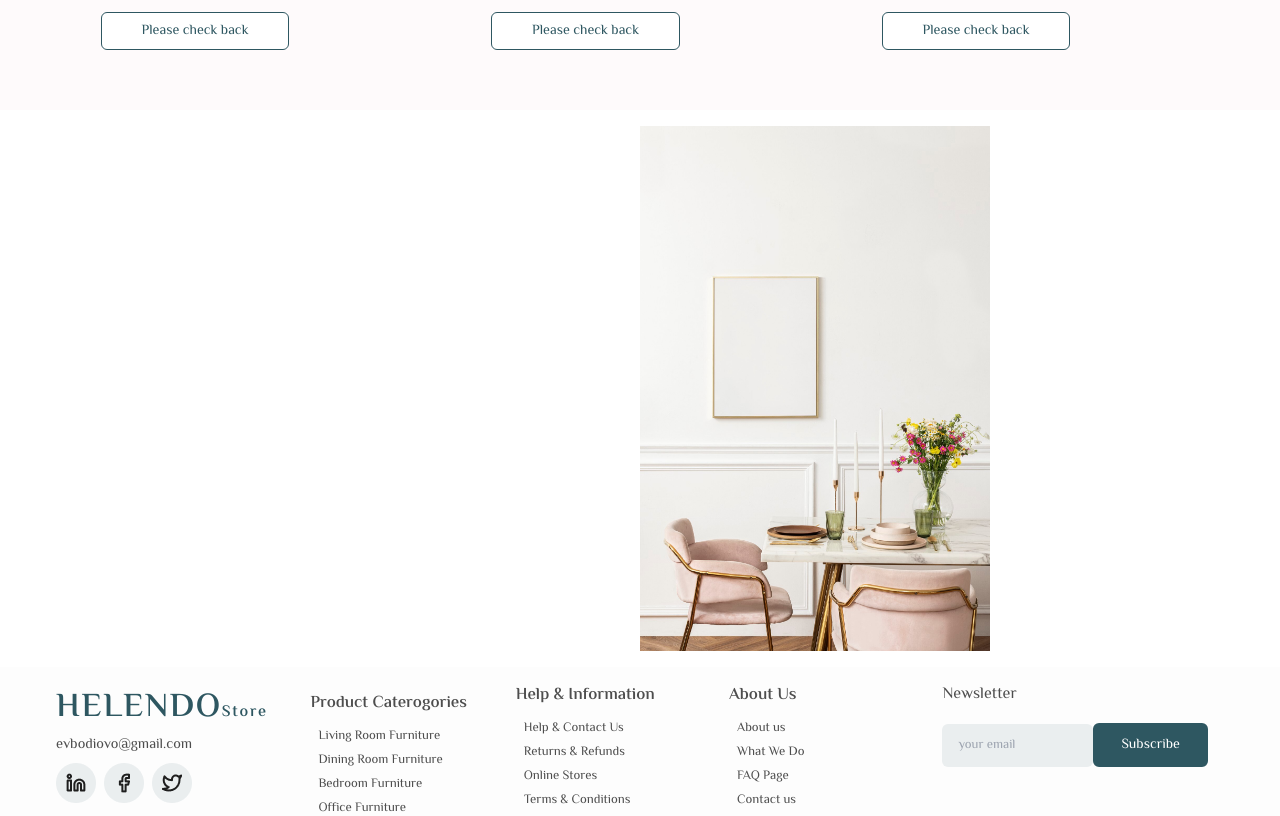
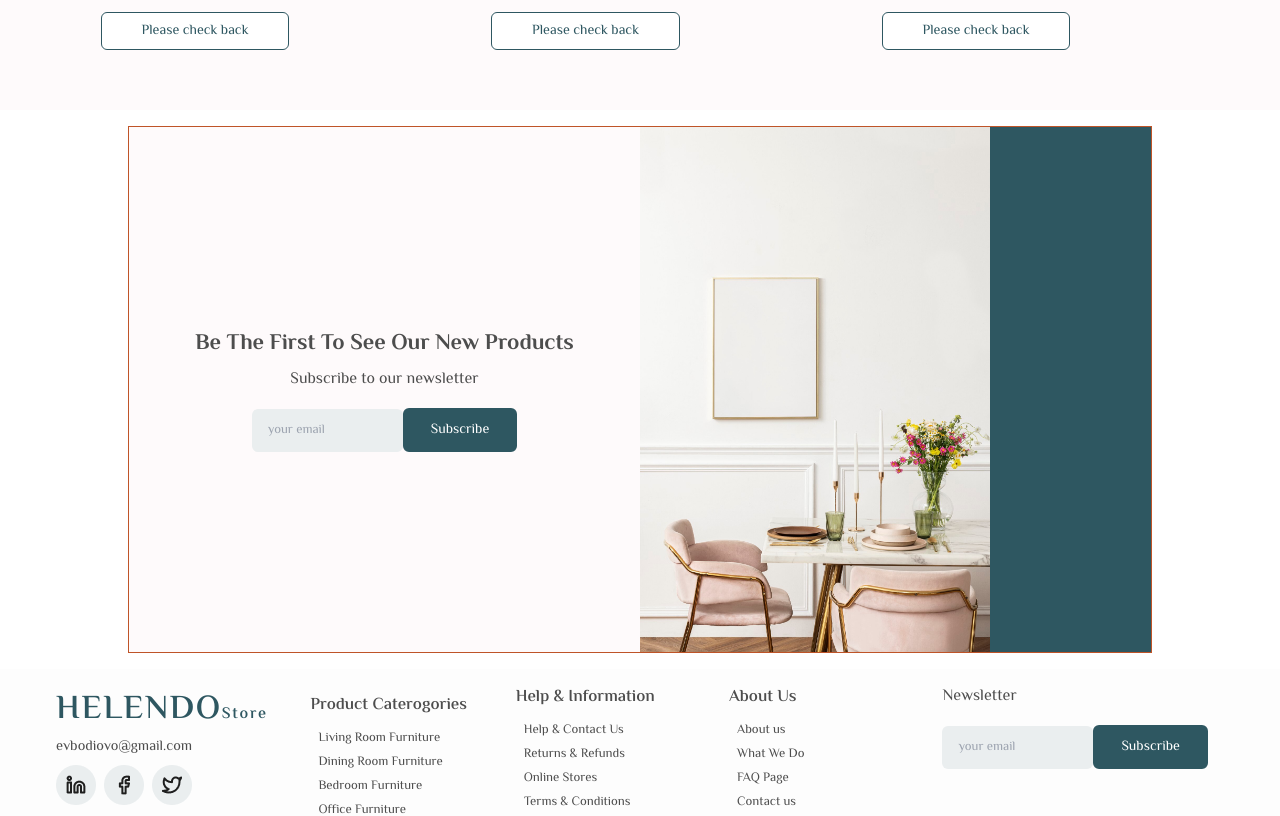
Before and after one commit to OvyEvbodi/e-commerce, a Next.js app: page / in a window 1280 px wide. Shown: the part 3462-4278 px from the top of the page. Built offline with nearby package versions, Linux system fonts and the light colour scheme.

Commit message:
Flesh out newsletter section

```diff
--- a/app/cart/page.tsx
+++ b/app/cart/page.tsx
@@ -22,7 +22,7 @@ const CartPage = () => {
         <div  className="md:min-w-[700px] lg:w-2/3  p-4 lg:px-12">
           <div className="bg-grey-bg rounded-[8px] text-[1.2rem] flex flex-wrap justify-between items-center p-2">
             <h6 className="font-[500] md:font-bold">Item</h6>
-            <div className="hidden md:flex md:font-[600] lg:font-bold md:w-3/5 text-[1rem] sm:text-[1.15rem] md:text-[1.3rem] gap-4 flex flex-wrap justify-evenly items-center p-2">
+            <div className="hidden md:flex md:font-[600] lg:font-bold md:w-3/5 text-[1rem] sm:text-[1.15rem] md:text-[1.3rem] gap-4 flex-wrap justify-evenly items-center p-2">
               <h6>Price</h6>
               <h6>Quantity</h6>
               <h6>Subtotal</h6>
--- a/app/page.tsx
+++ b/app/page.tsx
@@ -6,8 +6,9 @@ import Stats from "@/components/Stats";
 import Categories from "@/components/Categories";
 import Newsletter from "@/components/Newsletter";
 import Trending from "@/components/Trending";
+import type { Metadata } from "next";
 
-export const metadata = { title: 'Helendo Home' };
+export const metadata: Metadata = { title: 'Helendo Home' };
 
 export default function Home() {
 
--- a/components/Footer.tsx
+++ b/components/Footer.tsx
@@ -1,12 +1,14 @@
 // Footer
 import Image from "next/image";
+import SubscribeForm from "@/components/SubscribeForm";
+import Link from "next/link";
 
 const Footer = () => {
   return (
     <div>
       <div id="footer" className="bg-light-green p-4 px-6 lg:px-12 lg:min-h-[30vh] flex flex-wrap justify-center gap-4 end">
         <div className="lg:w-[18vw]">
-          <h5 className="md:font-[600] md:tracking-wider uppercase text-green text-[2.1rem]">Helendo<span className="text-[1rem] capitalize">Store</span></h5>
+          <h5 className="md:font-[600] md:tracking-wider uppercase text-green text-[2.1rem]"><Link href="/">Helendo<span className="text-[1rem] capitalize">Store</span></Link></h5>
           <p className="text-[0.9rem]">evbodiovo@gmail.com</p>
           <div className="flex mt-2 gap-2">
             <Image src='/linkedin.png' width={40} height={40} alt="Linkedin logo"/>
@@ -46,12 +48,7 @@ const Footer = () => {
           </div>
           <div className="lg:w-[22vw] ">
           <h6 className="mb-4">Newsletter</h6>
-          <div >
-            <input className="py-3 text-[0.8rem] bg-grey-bg  pl-4 rounded-[6px]" type="text" placeholder="your email" />
-            <button className=" py-2 px-6 text-sm hover:text-green rounded-[6px] border border-4 border-green hover:bg-white bg-green text-white transition-all duration-300">
-              Subscribe
-            </button>
-          </div>
+          <SubscribeForm />
         </div>
         </div>
       </div>
--- a/components/Nav.tsx
+++ b/components/Nav.tsx
@@ -6,11 +6,11 @@ const Nav = () => {
   return (
     <nav className="bg-off-white text-green px-6 md:px-16 flex justify-between w-full lg:min-h-[14vh]">
       <div className=" flex flex-wrap items-center">
-        <h1 className="md:font-[600] md:tracking-wider uppercase text-green text-[2.1rem]"><Link href="/">Helendo<span className="text-[1rem] capitalize">Store</span></Link></h1>
+        <h1 className="md:font-[600] md:tracking-wider uppercase text-green text-[1.2rem] md:text-[2.1rem]"><Link href="/">Helendo<span className="text-[1rem] capitalize">Store</span></Link></h1>
       </div>
       <div className="flex gap-6 flex-wrap items-center justify-between lg:w-1/2">
         <div className="flex gap-6">
-          <Link href="/" className="hover:opacity-80">Home</Link>
+          <Link href="/" className="hover:opacity-80 hidden md:block">Home</Link>
           <Link href="/products" className="hover:opacity-80">Products</Link>
         </div>
         <SearchBar />
--- a/components/Newsletter.tsx
+++ b/components/Newsletter.tsx
@@ -1,13 +1,20 @@
 // Newsletter
 import news_img from "@/public/news_img.png";
 import Image from "next/image";
+import SubscribeForm from "@/components/SubscribeForm";
 
 
 const Newsletter = () => {
   return (
     <div className="bg-white lg:min-h-[59vh] w-full px-12 py-4 flex justify-center flex-wrap">
-      <div className=" lg:w-[45vw] lg:min-h-full"></div>
-      <div className=" lg:w-[45vw] lg:min-h-full">
+      <div className="lg:bg-off-white lg:border lg:border-orange  lg:border-r-0 flex flex-col justify-center items-center p-6 lg:w-[40vw] lg:min-h-full">
+        <div className="mb-4 flex flex-col gap-2 justify-center lg:items-center flex-wrap">
+          <h3 className="font-bold text-[1.4rem] capitalize">Be the first to see our new products</h3>
+          <p>Subscribe to our newsletter</p>
+        </div>
+        <SubscribeForm />
+      </div>
+      <div className="lg:bg-green lg:border lg:border-orange lg:border-l-0 lg:w-[40vw] lg:min-h-full">
         <Image src={news_img} width={350} height={600} alt="newsletter"/>
       </div>
     </div>
--- a/components/SearchBar.tsx
+++ b/components/SearchBar.tsx
@@ -10,7 +10,7 @@ const SearchBar = () => {
       <Link href="/cart" className="hover:opacity-80">
         <Image src={greenCartIcon} width={30} height={30} alt="green cart icon" />
       </Link>
-      <button className="hidden md:block my-1 py-1 px-8 text-sm hover:text-green rounded-[3px] border border-2 border-green hover:bg-white bg-green text-white transition-all duration-300">
+      <button className="hidden md:block my-1 py-1 px-8 text-sm hover:text-green rounded-[3px]  border-2 border-green hover:bg-white bg-green text-white transition-all duration-300">
         <Link href="/products" >Shop now</Link>
       </button>
     </div>
--- /dev/null
+++ b/components/SubscribeForm.tsx
@@ -0,0 +1,14 @@
+import React from 'react'
+
+const SubscribeForm = () => {
+  return (
+    <form>
+      <input required={true} className="py-3 text-[0.8rem] bg-grey-bg  pl-4 rounded-[6px]" type="text" placeholder="your email" />
+      <button className=" py-2 px-6 text-sm hover:text-green rounded-[6px] border-4 border-green hover:bg-white bg-green text-white transition-all duration-300">
+        Subscribe
+      </button>
+    </form>
+  )
+};
+
+export default SubscribeForm;
```
